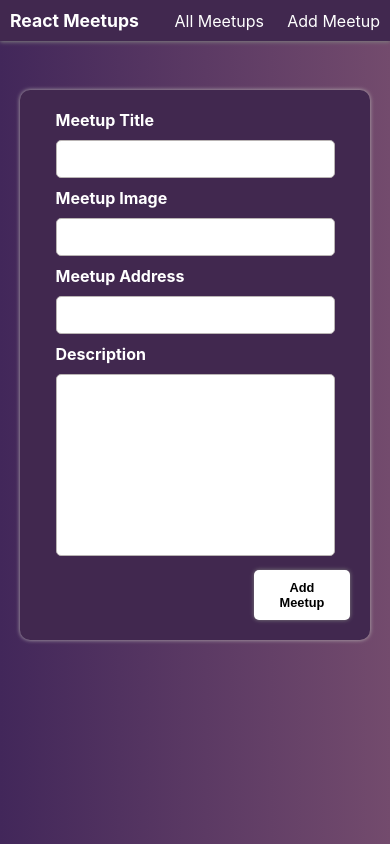
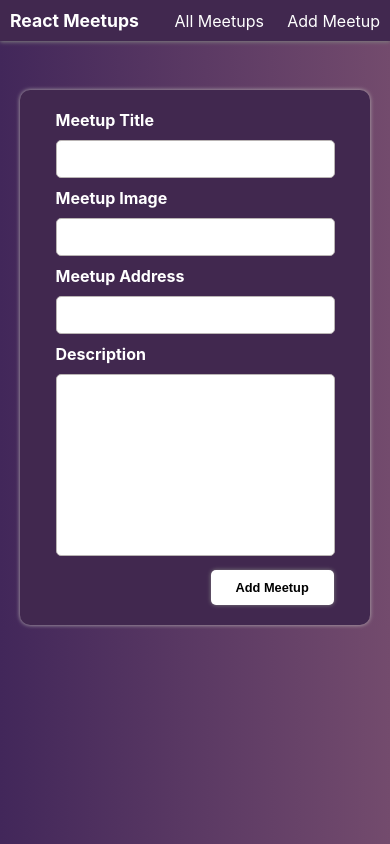
Before and after one commit to medsabbar/first-next, a Next.js app: page /new-meetup in a window 390 px wide. Built offline with nearby package versions, Linux system fonts and the light colour scheme.

Commit message:
some UI changes and add animations

```diff
--- a/components/meetups/NewMeetupForm.module.css
+++ b/components/meetups/NewMeetupForm.module.css
@@ -46,13 +46,13 @@
 	box-shadow: 0px 0px 4px 0px gray;
 }
 
+@media screen and (max-width: 1024px) {
+	.container button {
+		margin-left: 69%;
+	}
+}
 @media screen and (max-width: 600px) {
 	.container button {
 		margin-left: 55%;
 	}
 }
-@media screen and (max-width: 1024px) {
-	.container button {
-		margin-left: 69%;
-	}
-}
```
